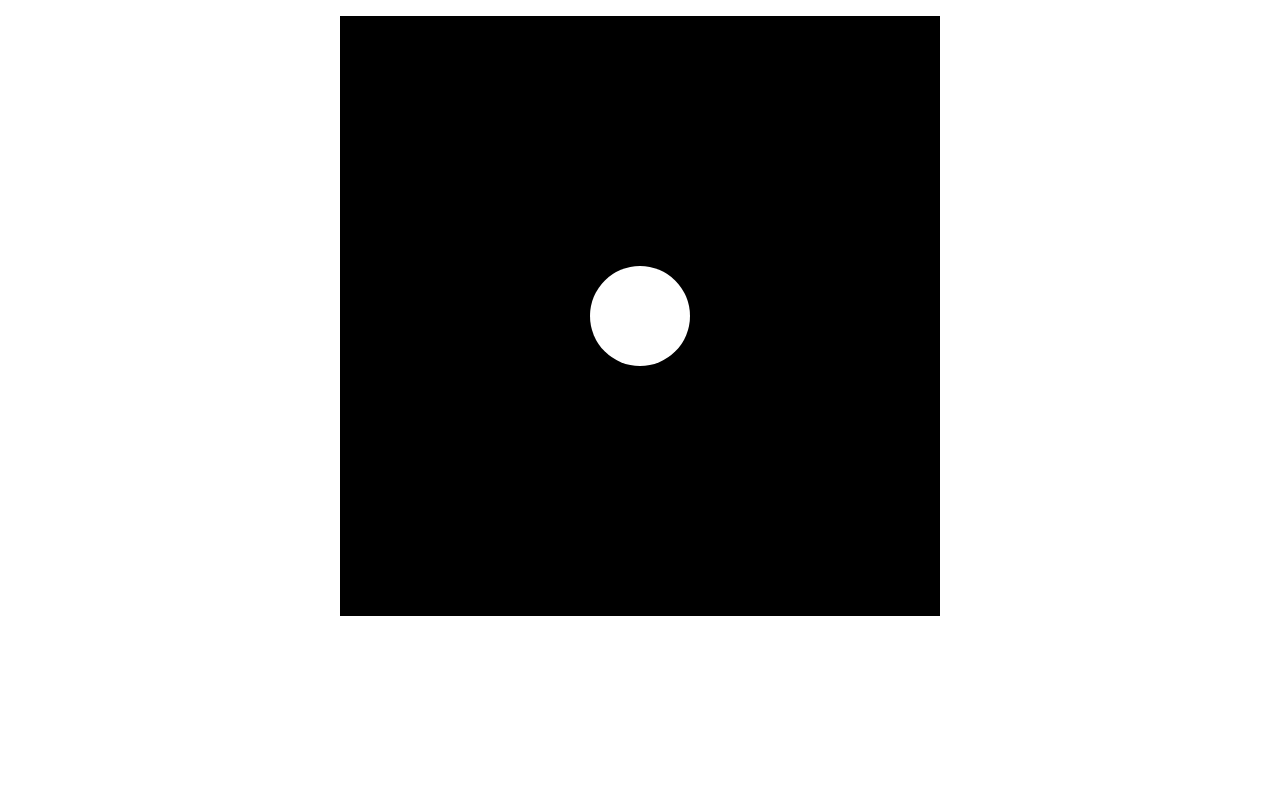
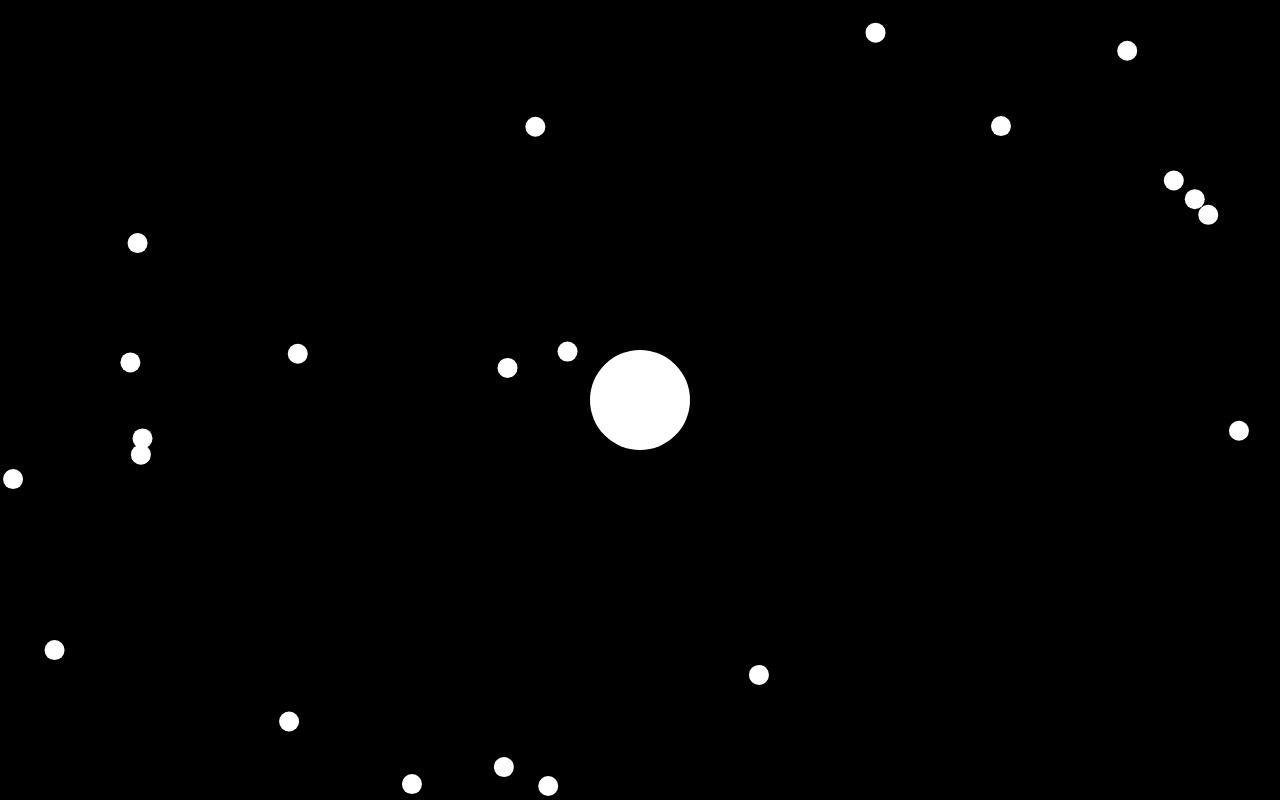
Before and after one commit to andrewchmr/AgarSvgReact, a React (Create React App) app: page / in a window 1280 px wide. Built offline with nearby package versions, Linux system fonts and the light colour scheme.

Commit message:
Blobs eats and makes bigger

```diff
--- a/src/App.tsx
+++ b/src/App.tsx
@@ -1,15 +1,22 @@
 import React, {createRef} from 'react';
-import logo from './logo.svg';
 import './App.css';
 import Blob from "./components/Blob";
 
-interface AppState {
-    pointX: number;
-    pointY: number;
+interface Position {
+    x: number,
+    y: number,
+    id: number
 }
 
-const width = 600;
-const height = 600;
+interface AppState {
+    pointX: number,
+    pointY: number,
+    r: number,
+    blobsPositions: Position[]
+}
+
+const width = window.innerWidth;
+const height = window.innerHeight;
 
 class App extends React.Component<{}, AppState> {
 
@@ -18,8 +25,10 @@ class App extends React.Component<{}, AppState> {
     constructor(props: any) {
         super(props);
         this.state = {
-            pointX: width/2,
-            pointY: height/2
+            pointX: 0,
+            pointY: 0,
+            r: 50,
+            blobsPositions: this.getRandomPos()
         };
         this.svg = createRef();
     }
@@ -29,22 +38,22 @@ class App extends React.Component<{}, AppState> {
     }
 
     mag(x: number, y: number) {
-        return Math.sqrt(x*x + y*y);
+        return Math.sqrt(x * x + y * y);
     };
 
-    normalize(x: number, y: number): {x: number, y: number}{
+    normalize(x: number, y: number): { x: number, y: number } {
         let m = this.mag(x, y);
         if (m > 0) {
-            m = m/2;
-            return {x: x/m, y: y/m};
+            m = m / 2;
+            return {x: x / m, y: y / m};
         } else {
             return {x: x, y: y}
         }
     };
 
-    updatePosition(pt: any){
+    updatePosition(pt: any) {
         const loc = pt.matrixTransform(this.svg.current.getScreenCTM().inverse());
-        const normalized = this.normalize(loc.x-width/2, loc.y-height/2);
+        const normalized = this.normalize(loc.x - width / 2, loc.y - height / 2);
         this.setState({pointX: this.state.pointX + normalized.x, pointY: this.state.pointY + normalized.y});
     }
 
@@ -52,34 +61,72 @@ class App extends React.Component<{}, AppState> {
         this.setPositionUpdater();
     }
 
-    setPositionUpdater(){
+    getRandomPos() {
+        let blobs = [];
+        for (let i = 0; i < 100; ++i) {
+            blobs.push({x: this.getRandomNumber(-width, width), y: this.getRandomNumber(-height, height), id: i});
+        }
+        return blobs;
+    }
+
+    setPositionUpdater() {
         let pt = this.svg.current.createSVGPoint();
         document.onmousemove = (e) => {
-            pt.x = e.clientX; pt.y = e.clientY;
+            pt.x = e.clientX;
+            pt.y = e.clientY;
+        };
+        document.ontouchmove = (e) => {
+            pt.x = e.touches[0].clientX;
+            pt.y = e.touches[0].clientY;
         };
         setInterval(() => this.updatePosition(pt), 20);
     }
 
+    eats(other: Position) {
+        const d = Math.sqrt((this.state.pointX - other.x) * (this.state.pointX - other.x) + (this.state.pointY - other.y) * (this.state.pointY - other.y));
+        if (d < this.state.r + 10) {
+            const sum = Math.PI * this.state.r * this.state.r + Math.PI * 10 * 10;
+            this.setState({r: Math.sqrt(sum / Math.PI)});
+            return true;
+        } else {
+            return false;
+        }
+    }
+
     render() {
-        let blobs = [];
-        for (let i = 0; i < 10; ++i) {
-            blobs.push(<Blob x={this.getRandomNumber(0, width)} y={this.getRandomNumber(0, height)} r={10} key={i}/>)
-        }
+
+        const fullScreen = {
+            position: "fixed",
+            top: 0,
+            bottom: 0,
+            left: 0,
+            right: 0,
+            backgroundColor: 'black'
+        } as React.CSSProperties;
+
+        const transition = {
+            transition: "all 0.5s ease-in-out",
+            WebkitTransition: "all 0.5s ease-in-out",
+            MozTransition: "all 0.5s ease-in-out",
+            OTransition: "all 0.5s ease-in-out"
+        };
 
         return (
             <div className="App">
-                {/*   <header className="App-header">
-              <img src={logo} className="App-logo" alt="logo"/>
-              <h1 className="App-title">Flappy Bird (SVG + React)</h1>
-          </header>*/}
-                <p className="App-intro"/>
-                <svg  ref={this.svg} style={{backgroundColor: 'black'}} width={width} height={height}>
-                    <g transform={`translate(${width/2-this.state.pointX}, ${height/2-this.state.pointY})`}>
-                    <Blob x={this.state.pointX} y={this.state.pointY} r={50}/>
-                    <circle cx={10} cy={100} r={10} fill={"white"}/>
-                    <circle cx={50} cy={300} r={10} fill={"white"}/>
-                    <circle cx={100} cy={400} r={10} fill={"white"}/>
-                    <circle cx={200} cy={500} r={10} fill={"white"}/>
+                <svg style={fullScreen} ref={this.svg} width={width} height={height}>
+                    <g style={transition}
+                       transform={`translate(${width / 2}, ${height / 2}), scale(${50 / this.state.r})`}>
+                        <g transform={`translate(${-this.state.pointX}, ${-this.state.pointY})`}>
+                            <Blob x={this.state.pointX} y={this.state.pointY} r={this.state.r}/>
+                            {this.state.blobsPositions.map((pos: Position, index: number) => {
+                                if (this.eats(pos)) {
+                                    const blobs = this.state.blobsPositions;
+                                    blobs.splice(index, 1);
+                                    this.setState({blobsPositions: blobs});
+                                }
+                                return <Blob x={pos.x} y={pos.y} r={10} key={index}/>
+                            })}
+                        </g>
                     </g>
                 </svg>
             </div>
--- a/src/components/Blob.tsx
+++ b/src/components/Blob.tsx
@@ -9,7 +9,13 @@ interface BlobProps {
 class Blob extends React.Component<BlobProps, {}> {
 
     render() {
-        return <circle cx={this.props.x} cy={this.props.y} r={this.props.r} fill={"white"}/>
+        const transition = {
+            transition: "r 0.2s ease-in-out",
+            WebkitTransition: "r 0.2s ease-in-out",
+            MozTransition: "r 0.2s ease-in-out",
+            OTransition: "r 0.2s ease-in-out"
+        };
+        return <circle style={transition} cx={this.props.x} cy={this.props.y} r={this.props.r} fill={"white"}/>
     }
 
 }
```
